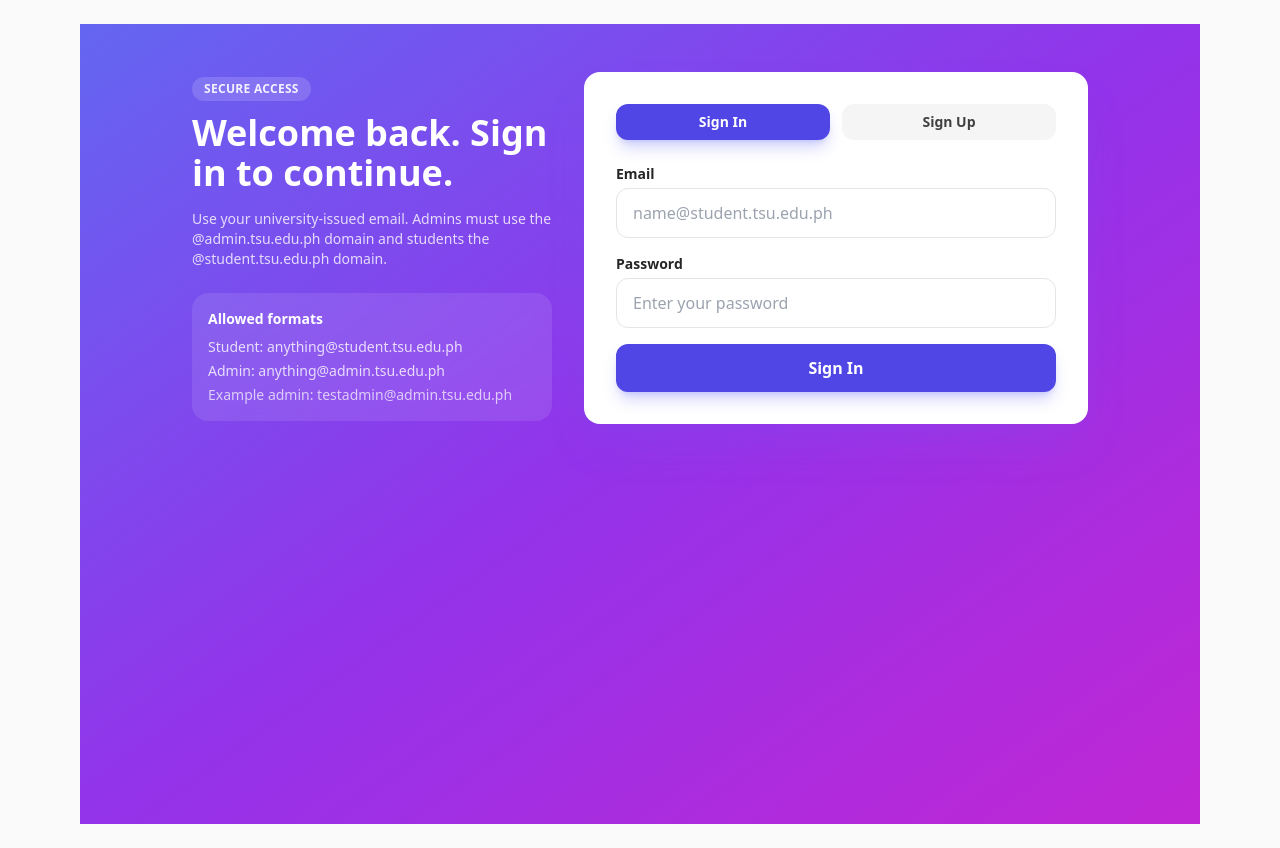
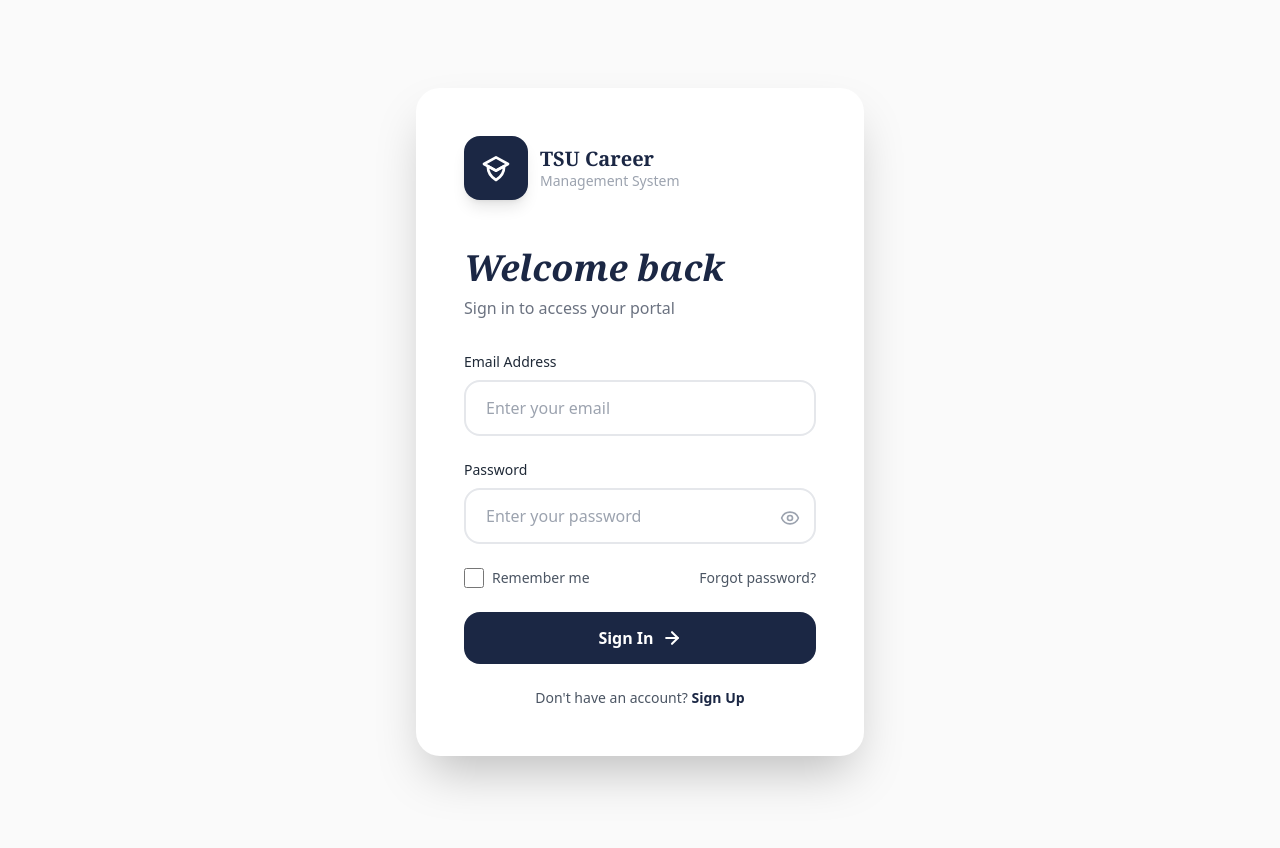
Before and after one commit to kyeisho12/universityApp, a React (Vite) app in the folder frontend/: page /login in a window 1280 px wide. Built offline with nearby package versions, Linux system fonts and the light colour scheme; no server answers; a web font is replaced by a local one.

Commit message:
Tweak auth layout and styling

```diff
--- a/frontend/src/components/auth/Login.tsx
+++ b/frontend/src/components/auth/Login.tsx
@@ -1,150 +1,342 @@
 import React, { useEffect, useState } from 'react'
 import { useNavigate } from 'react-router-dom'
+import { ArrowRight, Eye, EyeOff } from 'lucide-react'
 import { useAuth } from '../../hooks/useAuth'
 
 const STUDENT_DOMAIN = '@student.tsu.edu.ph'
 const ADMIN_DOMAIN = '@admin.tsu.edu.ph'
 
-type Mode = 'signin' | 'signup'
+type View = 'login' | 'signup'
 
-type AuthError = string | null
+type LoginFormProps = {
+  onLogin: (email: string, password: string) => Promise<void>
+  onSignUpClick: () => void
+}
+
+type SignUpFormProps = {
+  onSignUp: (email: string, password: string, fullName: string) => Promise<void>
+  onBack: () => void
+}
+
+function LoginForm({ onLogin, onSignUpClick }: LoginFormProps) {
+  const [email, setEmail] = useState('')
+  const [password, setPassword] = useState('')
+  const [rememberMe, setRememberMe] = useState(false)
+  const [showPassword, setShowPassword] = useState(false)
+  const [isLoading, setIsLoading] = useState(false)
+  const [error, setError] = useState('')
+
+  const handleSubmit = async (e: React.FormEvent<HTMLFormElement>) => {
+    e.preventDefault()
+    setError('')
+
+    if (!email.endsWith(STUDENT_DOMAIN) && !email.endsWith(ADMIN_DOMAIN)) {
+      setError(`Please use your university email (${STUDENT_DOMAIN} or ${ADMIN_DOMAIN})`)
+      return
+    }
+
+    setIsLoading(true)
+    try {
+      await onLogin(email, password)
+    } catch (err) {
+      const message = err instanceof Error ? err.message : 'Login failed'
+      setError(message)
+    } finally {
+      setIsLoading(false)
+    }
+  }
+
+  return (
+    <div className="bg-white rounded-3xl shadow-2xl p-8 md:p-12 w-full max-w-md">
+      <div className="flex items-center gap-3 mb-12">
+        <div className="w-16 h-16 bg-[#1B2744] rounded-2xl flex items-center justify-center shadow-lg flex-shrink-0">
+          <svg
+            xmlns="http://www.w3.org/2000/svg"
+            className="h-8 w-8 text-white"
+            fill="none"
+            viewBox="0 0 24 24"
+            stroke="currentColor"
+          >
+            <path strokeLinecap="round" strokeLinejoin="round" strokeWidth="2" d="M12 14l9-5-9-5-9 5 9 5z" />
+            <path strokeLinecap="round" strokeLinejoin="round" strokeWidth="2" d="M12 14l6.16-3.422A12.083 12.083 0 0112 21a12.083 12.083 0 01-6.16-10.422L12 14z" />
+          </svg>
+        </div>
+        <div>
+          <h1 className="text-[#1B2744] text-xl font-bold font-serif leading-tight">TSU Career</h1>
+          <p className="text-gray-400 text-sm font-medium">Management System</p>
+        </div>
+      </div>
+
+      <div className="mb-8">
+        <h2 className="text-[#1B2744] text-4xl font-bold mb-2 italic font-serif">Welcome back</h2>
+        <p className="text-gray-500 text-base">Sign in to access your portal</p>
+      </div>
+
+      <form onSubmit={handleSubmit} className="space-y-6">
+        <div className="space-y-2">
+          <label className="block text-sm font-medium text-gray-800">Email Address</label>
+          <input
+            type="email"
+            placeholder="Enter your email"
+            value={email}
+            onChange={(e) => setEmail(e.target.value)}
+            className="w-full rounded-2xl border-2 border-gray-200 px-5 py-3.5 placeholder-gray-400 focus:border-[#1B2744] focus:ring-0 outline-none transition-colors text-gray-700"
+            required
+          />
+          {error && <p className="text-red-500 text-sm">{error}</p>}
+        </div>
+
+        <div className="space-y-2 relative">
+          <label className="block text-sm font-medium text-gray-800">Password</label>
+          <input
+            type={showPassword ? 'text' : 'password'}
+            placeholder="Enter your password"
+            value={password}
+            onChange={(e) => setPassword(e.target.value)}
+            className="w-full rounded-2xl border-2 border-gray-200 px-5 py-3.5 placeholder-gray-400 focus:border-[#1B2744] focus:ring-0 outline-none transition-colors text-gray-700 pr-12"
+            required
+          />
+          <button
+            type="button"
+            onClick={() => setShowPassword((prev) => !prev)}
+            className="absolute right-4 top-10 text-gray-400 hover:text-gray-600 transition-colors"
+          >
+            {showPassword ? <EyeOff size={20} /> : <Eye size={20} />}
+          </button>
+        </div>
+
+        <div className="flex justify-between items-center text-sm">
+          <label className="flex items-center gap-2 cursor-pointer select-none">
+            <input
+              type="checkbox"
+              checked={rememberMe}
+              onChange={(e) => setRememberMe(e.target.checked)}
+              className="w-5 h-5 text-[#1B2744] border-2 border-gray-300 rounded focus:ring-0 accent-[#1B2744] cursor-pointer"
+            />
+            <span className="text-gray-600">Remember me</span>
+          </label>
+          <button type="button" className="text-gray-600 hover:text-[#1B2744] transition-colors font-medium">
+            Forgot password?
+          </button>
+        </div>
+
+        <button
+          type="submit"
+          disabled={isLoading}
+          className="w-full bg-[#1B2744] text-white py-3.5 rounded-2xl font-semibold flex items-center justify-center gap-2 hover:bg-[#131d33] transition-all disabled:opacity-70 disabled:cursor-not-allowed mt-8"
+        >
+          {isLoading ? (
+            <span className="border-2 border-white/30 border-t-white rounded-full w-5 h-5 animate-spin"></span>
+          ) : (
+            <>
+              Sign In <ArrowRight size={20} strokeWidth={2.5} />
+            </>
+          )}
+        </button>
+
+        <div className="mt-6 text-center text-sm text-gray-600">
+          Don't have an account?{' '}
+          <button onClick={onSignUpClick} className="text-[#1B2744] font-semibold hover:underline">
+            Sign Up
+          </button>
+        </div>
+      </form>
+    </div>
+  )
+}
+
+function SignUpForm({ onSignUp, onBack }: SignUpFormProps) {
+  const [fullName, setFullName] = useState('')
+  const [email, setEmail] = useState('')
+  const [password, setPassword] = useState('')
+  const [confirmPassword, setConfirmPassword] = useState('')
+  const [showPassword, setShowPassword] = useState(false)
+  const [showConfirmPassword, setShowConfirmPassword] = useState(false)
+  const [isLoading, setIsLoading] = useState(false)
+  const [error, setError] = useState('')
+
+  const handleSubmit = async (e: React.FormEvent<HTMLFormElement>) => {
+    e.preventDefault()
+    setError('')
+
+    if (!fullName.trim()) {
+      setError('Full name is required')
+      return
+    }
+    if (!email.endsWith(STUDENT_DOMAIN) && !email.endsWith(ADMIN_DOMAIN)) {
+      setError(`Please use your university email (${STUDENT_DOMAIN} or ${ADMIN_DOMAIN})`)
+      return
+    }
+    if (password.length < 6) {
+      setError('Password must be at least 6 characters')
+      return
+    }
+    if (password !== confirmPassword) {
+      setError('Passwords do not match')
+      return
+    }
+
+    setIsLoading(true)
+    try {
+      await onSignUp(email, password, fullName)
+    } catch (err) {
+      const message = err instanceof Error ? err.message : 'Sign up failed'
+      setError(message)
+    } finally {
+      setIsLoading(false)
+    }
+  }
+
+  return (
+    <div className="bg-white rounded-3xl shadow-2xl p-8 md:p-12 w-full max-w-md">
+      <div className="flex items-center gap-3 mb-12">
+        <div className="w-16 h-16 bg-[#1B2744] rounded-2xl flex items-center justify-center shadow-lg flex-shrink-0">
+          <svg
+            xmlns="http://www.w3.org/2000/svg"
+            className="h-8 w-8 text-white"
+            fill="none"
+            viewBox="0 0 24 24"
+            stroke="currentColor"
+          >
+            <path strokeLinecap="round" strokeLinejoin="round" strokeWidth="2" d="M12 14l9-5-9-5-9 5 9 5z" />
+            <path strokeLinecap="round" strokeLinejoin="round" strokeWidth="2" d="M12 14l6.16-3.422A12.083 12.083 0 0112 21a12.083 12.083 0 01-6.16-10.422L12 14z" />
+          </svg>
+        </div>
+        <div>
+          <h1 className="text-[#1B2744] text-xl font-bold font-serif leading-tight">TSU Career</h1>
+          <p className="text-gray-400 text-sm font-medium">Management System</p>
+        </div>
+      </div>
+
+      <div className="mb-8">
+        <h2 className="text-[#1B2744] text-4xl font-bold mb-2 italic font-serif">Create Account</h2>
+        <p className="text-gray-500 text-base">Sign up to get started</p>
+      </div>
+
+      <form onSubmit={handleSubmit} className="space-y-6">
+        <div className="space-y-2">
+          <label className="block text-sm font-medium text-gray-800">Full Name</label>
+          <input
+            type="text"
+            placeholder="Enter your full name"
+            value={fullName}
+            onChange={(e) => setFullName(e.target.value)}
+            className="w-full rounded-2xl border-2 border-gray-200 px-5 py-3.5 placeholder-gray-400 focus:border-[#1B2744] focus:ring-0 outline-none transition-colors text-gray-700"
+            required
+          />
+        </div>
+
+        <div className="space-y-2">
+          <label className="block text-sm font-medium text-gray-800">Email Address</label>
+          <input
+            type="email"
+            placeholder="Enter your email"
+            value={email}
+            onChange={(e) => setEmail(e.target.value)}
+            className="w-full rounded-2xl border-2 border-gray-200 px-5 py-3.5 placeholder-gray-400 focus:border-[#1B2744] focus:ring-0 outline-none transition-colors text-gray-700"
+            required
+          />
+          {error && <p className="text-red-500 text-sm">{error}</p>}
+        </div>
+
+        <div className="space-y-2 relative">
+          <label className="block text-sm font-medium text-gray-800">Password</label>
+          <input
+            type={showPassword ? 'text' : 'password'}
+            placeholder="Enter your password"
+            value={password}
+            onChange={(e) => setPassword(e.target.value)}
+            className="w-full rounded-2xl border-2 border-gray-200 px-5 py-3.5 placeholder-gray-400 focus:border-[#1B2744] focus:ring-0 outline-none transition-colors text-gray-700 pr-12"
+            required
+          />
+          <button
+            type="button"
+            onClick={() => setShowPassword((prev) => !prev)}
+            className="absolute right-4 top-10 text-gray-400 hover:text-gray-600 transition-colors"
+          >
+            {showPassword ? <EyeOff size={20} /> : <Eye size={20} />}
+          </button>
+        </div>
+
+        <div className="space-y-2 relative">
+          <label className="block text-sm font-medium text-gray-800">Confirm Password</label>
+          <input
+            type={showConfirmPassword ? 'text' : 'password'}
+            placeholder="Confirm your password"
+            value={confirmPassword}
+            onChange={(e) => setConfirmPassword(e.target.value)}
+            className="w-full rounded-2xl border-2 border-gray-200 px-5 py-3.5 placeholder-gray-400 focus:border-[#1B2744] focus:ring-0 outline-none transition-colors text-gray-700 pr-12"
+            required
+          />
+          <button
+            type="button"
+            onClick={() => setShowConfirmPassword((prev) => !prev)}
+            className="absolute right-4 top-10 text-gray-400 hover:text-gray-600 transition-colors"
+          >
+            {showConfirmPassword ? <EyeOff size={20} /> : <Eye size={20} />}
+          </button>
+        </div>
+
+        <button
+          type="submit"
+          disabled={isLoading}
+          className="w-full bg-[#1B2744] text-white py-3.5 rounded-2xl font-semibold flex items-center justify-center gap-2 hover:bg-[#131d33] transition-all disabled:opacity-70 disabled:cursor-not-allowed mt-8"
+        >
+          {isLoading ? (
+            <span className="border-2 border-white/30 border-t-white rounded-full w-5 h-5 animate-spin"></span>
+          ) : (
+            <>
+              Create Account <ArrowRight size={20} strokeWidth={2.5} />
+            </>
+          )}
+        </button>
+      </form>
+
+      <div className="mt-6 text-center text-sm text-gray-600">
+        Already have an account?{' '}
+        <button onClick={onBack} className="text-[#1B2744] font-semibold hover:underline">
+          Sign In
+        </button>
+      </div>
+    </div>
+  )
+}
 
 export default function Login() {
   const { user, signIn, signUp } = useAuth()
   const navigate = useNavigate()
-  const [mode, setMode] = useState<Mode>('signin')
-  const [email, setEmail] = useState('')
-  const [password, setPassword] = useState('')
-  const [error, setError] = useState<AuthError>('')
-  const [submitting, setSubmitting] = useState(false)
+  const [view, setView] = useState<View>('login')
 
   useEffect(() => {
     if (user) navigate('/')
   }, [user, navigate])
 
-  function getUserTypeFromEmail(nextEmail: string) {
-    if (nextEmail.endsWith(ADMIN_DOMAIN)) return 'admin'
-    if (nextEmail.endsWith(STUDENT_DOMAIN)) return 'student'
-    return null
+  const handleLogin = async (email: string, password: string) => {
+    await signIn(email, password)
+    const redirectPath = email.endsWith(ADMIN_DOMAIN) ? '/admin' : '/'
+    navigate(redirectPath)
   }
 
-  function validateEmail(nextEmail: string) {
-    if (!nextEmail.endsWith(STUDENT_DOMAIN) && !nextEmail.endsWith(ADMIN_DOMAIN)) {
-      return `Email must end with ${STUDENT_DOMAIN} or ${ADMIN_DOMAIN}`
-    }
-    return null
-  }
-
-  async function handleSubmit(event: React.FormEvent<HTMLFormElement>) {
-    event.preventDefault()
-    setError('')
-
-    const validationError = validateEmail(email)
-    if (validationError) {
-      setError(validationError)
-      return
-    }
-
-    setSubmitting(true)
-    try {
-      if (mode === 'signin') {
-        await signIn(email, password)
-      } else {
-        await signUp(email, password)
-      }
-
-      const userType = getUserTypeFromEmail(email)
-      const redirectPath = userType === 'admin' ? '/admin' : '/'
-      navigate(redirectPath)
-    } catch (err) {
-      const message = err instanceof Error ? err.message : 'Something went wrong'
-      setError(message)
-    } finally {
-      setSubmitting(false)
-    }
+  const handleSignUp = async (email: string, password: string, _fullName: string) => {
+    await signUp(email, password)
+    const redirectPath = email.endsWith(ADMIN_DOMAIN) ? '/admin' : '/'
+    navigate(redirectPath)
   }
 
   return (
-    <div className="min-h-screen bg-gradient-to-br from-indigo-500 via-purple-600 to-fuchsia-600 px-4 py-12">
-      <div className="mx-auto flex w-full max-w-4xl flex-col gap-8 lg:flex-row lg:items-center">
-        <div className="text-white lg:w-5/12">
-          <p className="mb-3 inline-flex items-center rounded-full bg-white/15 px-3 py-1 text-xs font-semibold uppercase tracking-wide text-white/90">
-            Secure Access
-          </p>
-          <h1 className="text-3xl font-bold leading-tight sm:text-4xl">
-            Welcome back. Sign {mode === 'signin' ? 'in' : 'up'} to continue.
-          </h1>
-          <p className="mt-4 text-sm text-white/80">
-            Use your university-issued email. Admins must use the {ADMIN_DOMAIN} domain and students the {STUDENT_DOMAIN} domain.
-          </p>
-          <div className="mt-6 space-y-2 rounded-2xl bg-white/10 p-4 text-sm backdrop-blur">
-            <p className="font-semibold text-white">Allowed formats</p>
-            <ul className="space-y-1 text-white/80">
-              <li>Student: anything{STUDENT_DOMAIN}</li>
-              <li>Admin: anything{ADMIN_DOMAIN}</li>
-              <li className="text-white/70">Example admin: testadmin{ADMIN_DOMAIN}</li>
-            </ul>
-          </div>
-        </div>
-
-        <div className="w-full lg:w-7/12">
-          <div className="rounded-2xl bg-white p-8 shadow-2xl shadow-indigo-500/20">
-            <div className="mb-6 flex gap-3">
-              <button
-                onClick={() => setMode('signin')}
-                className={`flex-1 rounded-xl px-4 py-2 text-sm font-semibold transition ${mode === 'signin' ? 'bg-indigo-600 text-white shadow-lg shadow-indigo-500/30' : 'bg-neutral-100 text-neutral-700 hover:bg-neutral-200'}`}
-              >
-                Sign In
-              </button>
-              <button
-                onClick={() => setMode('signup')}
-                className={`flex-1 rounded-xl px-4 py-2 text-sm font-semibold transition ${mode === 'signup' ? 'bg-indigo-600 text-white shadow-lg shadow-indigo-500/30' : 'bg-neutral-100 text-neutral-700 hover:bg-neutral-200'}`}
-              >
-                Sign Up
-              </button>
-            </div>
-
-            <form className="space-y-4" onSubmit={handleSubmit}>
-              <label className="block space-y-1 text-sm font-semibold text-neutral-800">
-                <span>Email</span>
-                <input
-                  type="email"
-                  value={email}
-                  onChange={(e) => setEmail(e.target.value)}
-                  placeholder={`name${STUDENT_DOMAIN}`}
-                  required
-                  className="w-full rounded-xl border border-neutral-200 px-4 py-3 text-base font-normal text-neutral-900 outline-none transition focus:border-indigo-500 focus:ring-2 focus:ring-indigo-200"
-                />
-              </label>
-
-              <label className="block space-y-1 text-sm font-semibold text-neutral-800">
-                <span>Password</span>
-                <input
-                  type="password"
-                  value={password}
-                  onChange={(e) => setPassword(e.target.value)}
-                  placeholder="Enter your password"
-                  required
-                  className="w-full rounded-xl border border-neutral-200 px-4 py-3 text-base font-normal text-neutral-900 outline-none transition focus:border-indigo-500 focus:ring-2 focus:ring-indigo-200"
-                />
-              </label>
-
-              {error ? (
-                <div className="rounded-xl border border-red-200 bg-red-50 px-4 py-3 text-sm text-red-700">
-                  {error}
-                </div>
-              ) : null}
-
-              <button
-                type="submit"
-                disabled={submitting}
-                className="flex w-full items-center justify-center rounded-xl bg-indigo-600 px-4 py-3 text-base font-semibold text-white shadow-lg shadow-indigo-500/30 transition hover:bg-indigo-700 focus:outline-none focus:ring-2 focus:ring-indigo-300 disabled:cursor-not-allowed disabled:opacity-70"
-              >
-                {submitting ? 'Working...' : mode === 'signin' ? 'Sign In' : 'Create Account'}
-              </button>
-            </form>
-          </div>
-        </div>
+    <div className="min-h-screen bg-neutral-50">
+      <div className="mx-auto flex w-full max-w-5xl items-center justify-center px-4 py-16">
+        {view === 'login' ? (
+          <LoginForm
+            onLogin={handleLogin}
+            onSignUpClick={() => setView('signup')}
+          />
+        ) : (
+          <SignUpForm
+            onSignUp={handleSignUp}
+            onBack={() => setView('login')}
+          />
+        )}
       </div>
     </div>
   )
```
